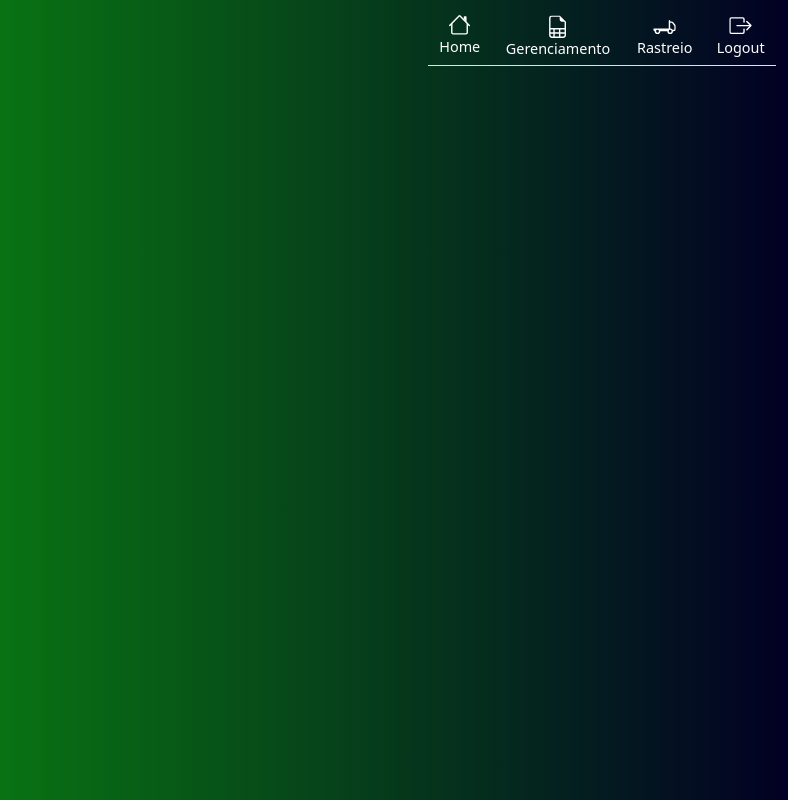
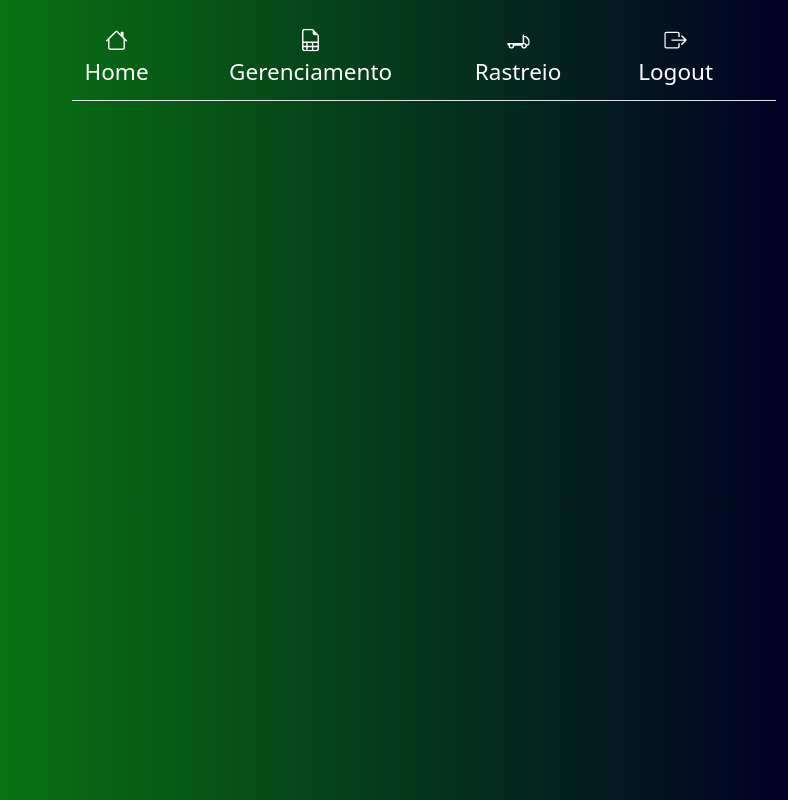
Before and after one commit to orloke/Pipoco-do-tovao, a plain HTML site: page dashboard.html in a window 1280 px wide. Shown: the whole page, without its empty margins (492-1280 px from the left). Drawn offline with nearby package versions, Linux system fonts and the light colour scheme.

Commit message:
alterando icones do menu para ficarem mais dispostos na tela

```diff
--- a/dashboard.css
+++ b/dashboard.css
@@ -8,7 +8,7 @@ body{
     color: #fff;
     transform: scale(0.9);
     transition: all ease 0.5s;
-    padding: 2%;
+
 }
 
 .nav-link:hover{
@@ -62,3 +62,10 @@ img{
         transform: scale(1);
     }
 }
+
+@media screen and (min-width: 1100px) {
+    .nav-link{
+        font-size: 25px;
+        margin-right: 50px;
+    }
+}
--- a/dashboard.html
+++ b/dashboard.html
@@ -8,12 +8,12 @@
         <link rel="stylesheet" href="./dashboard.css">
     </head>
     <body>
-        <nav class="navbar navbar-expand-lg ">
+        <nav class="navbar navbar-expand-lg">
             <div class="container-fluid ">
                 <button class="navbar-toggler" type="button" data-bs-toggle="collapse" data-bs-target="#navbarNav" aria-controls="navbarNav" aria-expanded="false" aria-label="Toggle navigation">
                 <span class="navbar-toggler-icon"></span>
                 </button>
-                <div class="collapse navbar-collapse justify-content-end" id="navbarNav">
+                <div class="collapse navbar-collapse justify-content-end" id="">
                     <ul class="navbar-nav  nav-tabs">
                         <li class="nav-item">
                         <a class="nav-link" aria-current="page" href="#">
```
